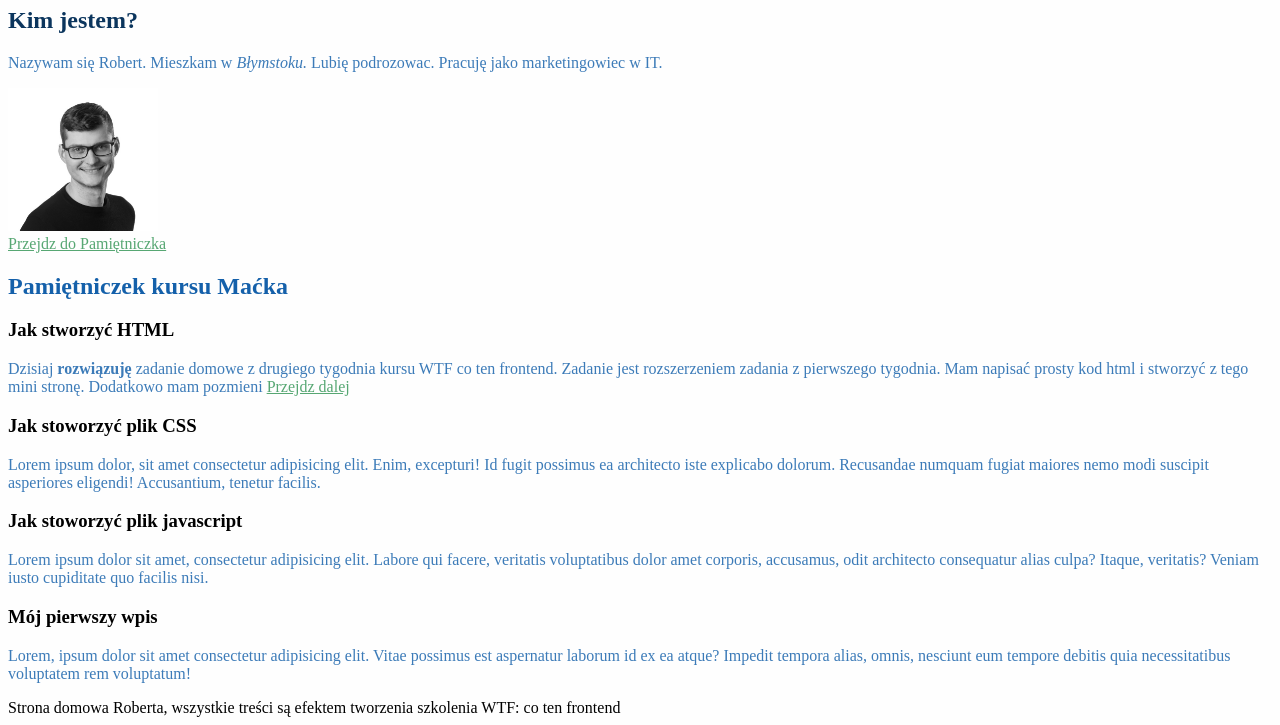
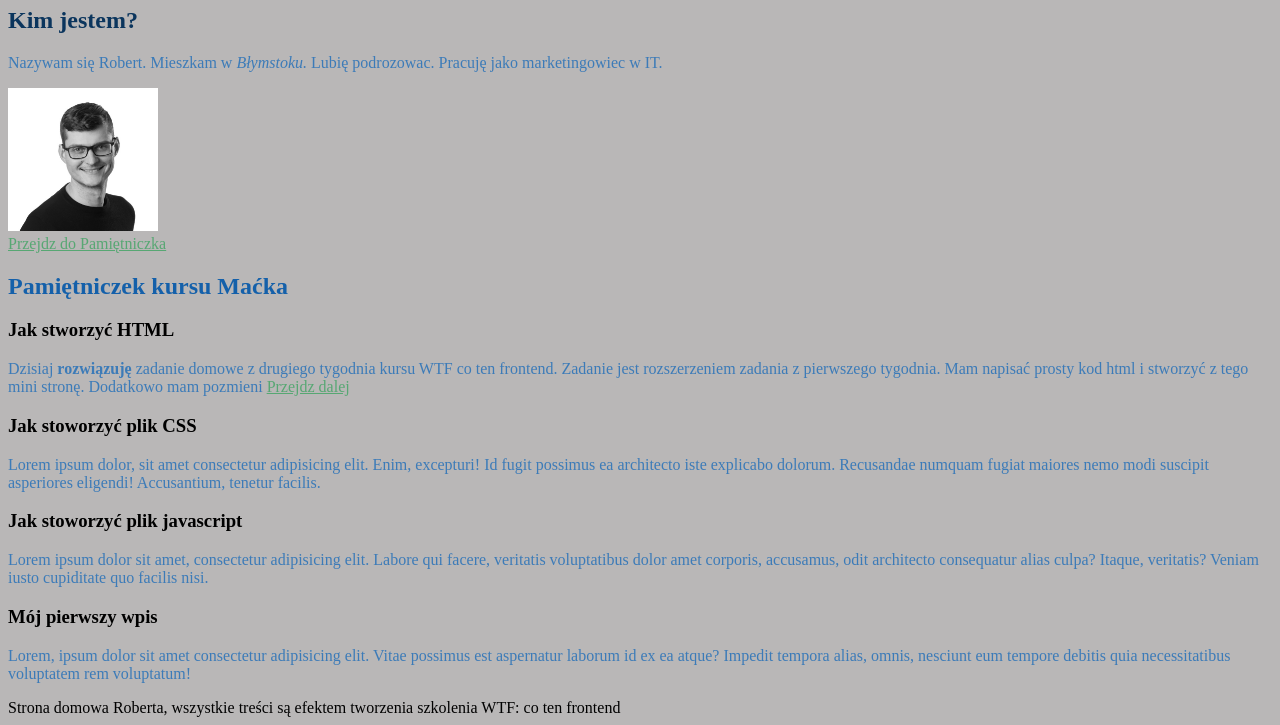
Before and after one commit to iamrobmat/wtf, a plain HTML site: page index.html in a window 1280 px wide. Shown: the part 99-824 px from the top of the page. Drawn offline with Linux system fonts and the light colour scheme.

Commit message:
feat: new background

```diff
--- a/style.css
+++ b/style.css
@@ -1,5 +1,5 @@
 body {
-    background: #fefefe
+    background: #b9b7b7
 }
 
 .mainHeader {
```
